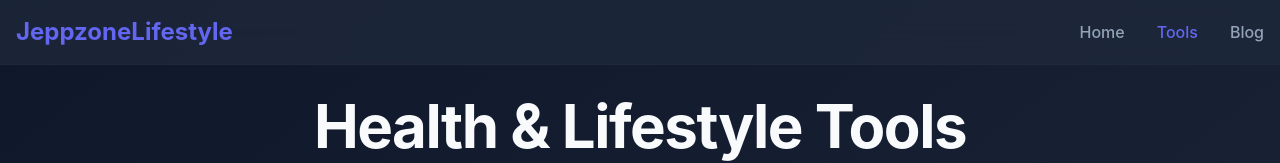
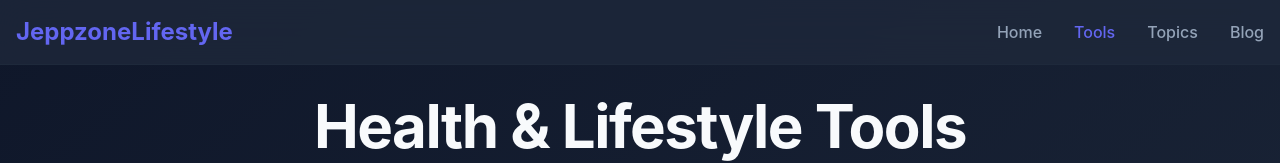
Before and after one commit to jeppzone/jeppzonelifestyle, a SvelteKit app: page /tools in a window 1280 px wide. Shown: the top 163 px of the page. Built offline with nearby package versions, Linux system fonts and the light colour scheme; a web font is replaced by a local one.

Commit message:
Add topic to navigation

```diff
--- a/src/routes/+layout.svelte
+++ b/src/routes/+layout.svelte
@@ -53,6 +53,12 @@
 						class="nav-link {$page.url.pathname.startsWith('/tools')
 							? 'text-primary'
 							: 'text-text-muted hover:text-text'}">Tools</a
+					>
+					<a
+						href="/topics"
+						class="nav-link {$page.url.pathname.startsWith('/topics')
+							? 'text-primary'
+							: 'text-text-muted hover:text-text'}">Topics</a
 					>
 					<a
 						href="/posts"
@@ -113,6 +119,15 @@
 					Tools
 				</a>
 				<a
+					href="/topics"
+					class="text-2xl {$page.url.pathname.startsWith('/topics')
+						? 'text-primary'
+						: 'text-text-muted hover:text-text'}"
+					on:click={() => (mobileMenuOpen = false)}
+				>
+					Topics
+				</a>
+				<a
 					href="/posts"
 					class="text-2xl {$page.url.pathname.startsWith('/posts')
 						? 'text-primary'
```
Also changed, not shown: 1 other file (tests, documents, lock files or other folders).
